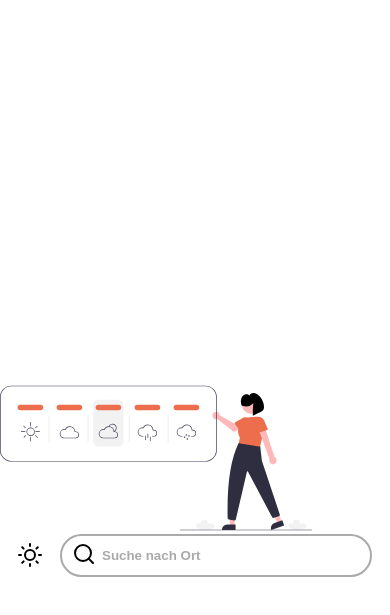
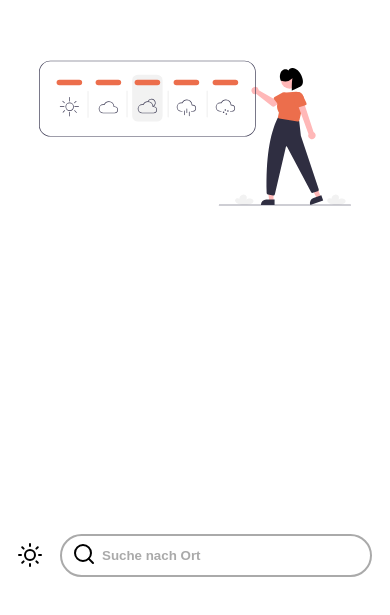
Before and after one commit to cyngko/weather-app-v2, a React (Create React App) app: page / in a window 390 px wide. Shown: the part 239-854 px from the top of the page. Built offline with nearby package versions, Linux system fonts and the light colour scheme.

Commit message:
Mobile View added

```diff
--- a/src/App.css
+++ b/src/App.css
@@ -117,6 +117,10 @@
 @media screen and (max-width: 768px) {
   .placeholderImage {
     width: 80%;
+    position: fixed;
+    left: 50%;
+    top: 50%;
+    transform: translate(-50%, -50%);
   }
   .logo {
     display: none;
```
